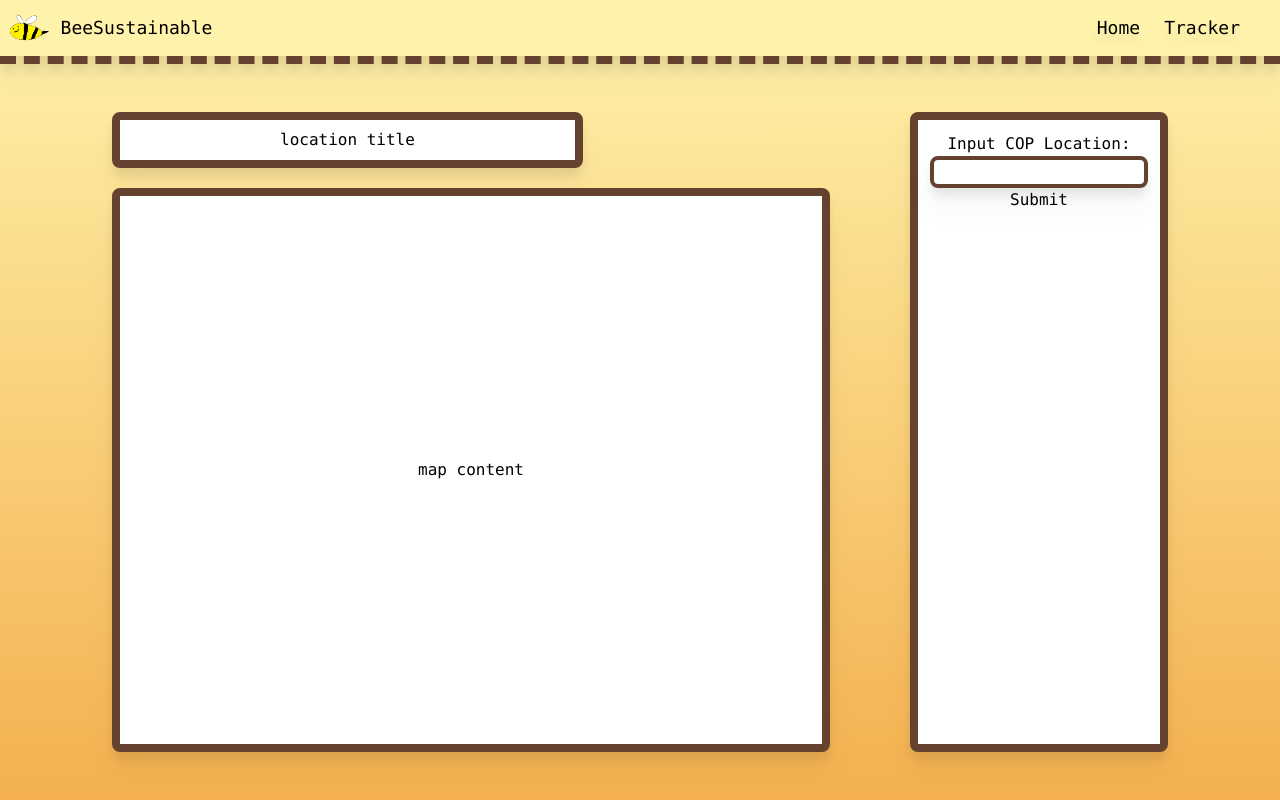
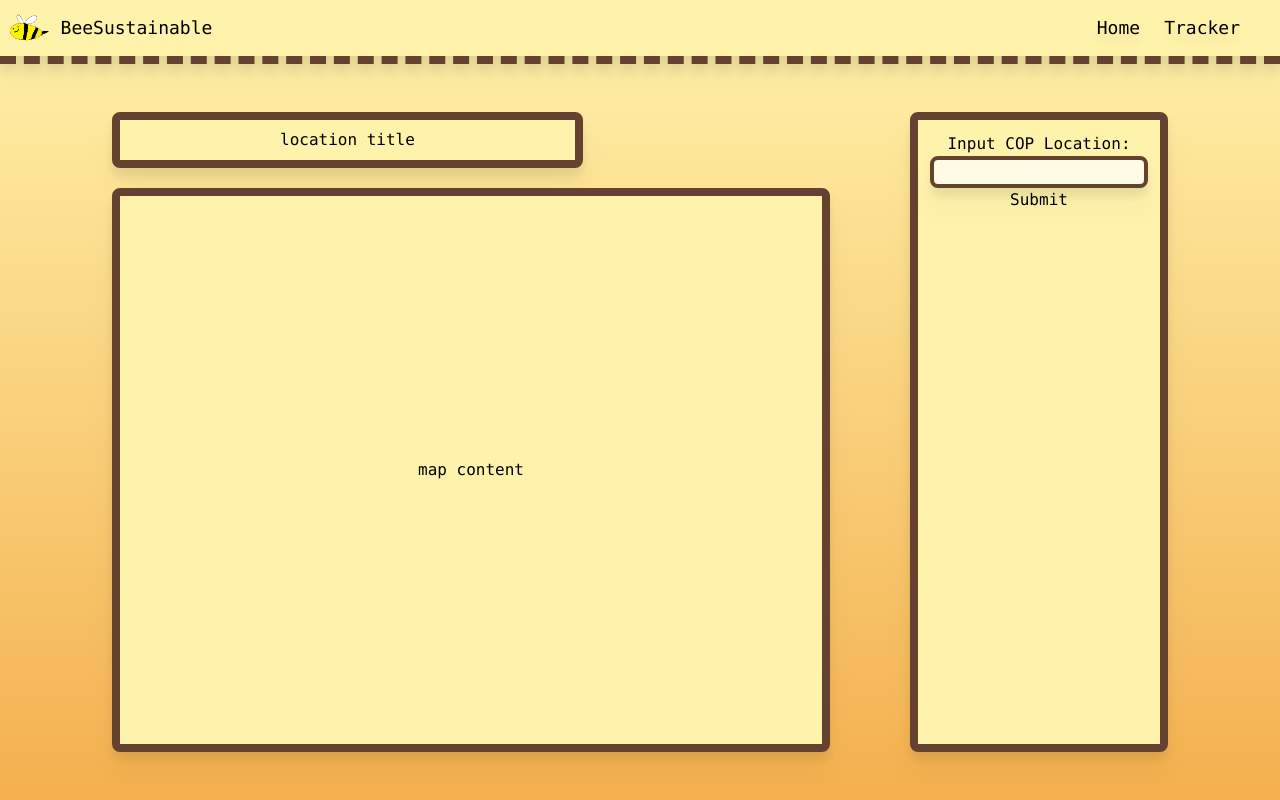
Before and after one commit to ben123-source/beesustainable, a React (Create React App) app: page /tracker in a window 1280 px wide. Built offline with nearby package versions, Linux system fonts and the light colour scheme.

Commit message:
Color Changes

```diff
--- a/src/Tracker.js
+++ b/src/Tracker.js
@@ -1,21 +1,22 @@
 import Navbar from "./Navbar";
 import UserInputForm from "./UserInputForm";
 import React from "react";
+import "./styles.css";
 const Tracker = () => {
 	return (
 		<div className="flex flex-col bg-gradient-to-b from-[#FFF3AC] to-[#F4B04E] min-h-screen">
 			<Navbar />
 			<div class="flex grow basis-full px-28 py-12 justify-between gap-20 font-lucida">
 				<div class="basis-4/5 flex flex-col gap-5 text-center ">
-					<div class="px-40 self-start bg-white grow-1 basis-14 border-[#64422F] border-8 rounded-lg drop-shadow-xl flex">
+					<div class="px-40 self-start grow-1 basis-14 border-[#64422F] border-8 rounded-lg bg-[#FFF3AC] drop-shadow-xl flex">
 						<div class="justify-center self-center">location title</div>
 					</div>
-					<div class="flex bg-white grow basis-96 border-[#64422F] border-8 rounded-lg drop-shadow-xl justify-center">
+					<div class="flex bg-[#FFF3AC] grow basis-96 border-[#64422F] border-8 rounded-lg drop-shadow-xl justify-center">
 						<div class="self-center grow">map content</div>
 					</div>
 				</div>
-				<div class="flex bg-white basis-1/4 text-center block border-[#64422F] border-8 rounded-lg drop-shadow-xl">
-					<div class="block p-3 self-center min-h-full min-w-full overflow-y-scroll">
+				<div class="flex bg-[#FFF3AC] basis-1/4 text-center block border-[#64422F] border-8 rounded-lg drop-shadow-xl">
+					<div class="block p-3 self-center min-h-full min-w-full overflow-y-scroll scrollable-container">
 						{" "}
 						<UserInputForm />
 					</div>
--- a/src/UserInputForm.js
+++ b/src/UserInputForm.js
@@ -22,7 +22,7 @@ const UserInputForm = () => {
 				Input COP Location:
 				{/* Input field with value and onChange controlled by state */}
 				<input
-					class="border-[#64422F] border-4 rounded-lg drop-shadow-xl"
+					class="border-[#64422F] border-4 rounded-lg drop-shadow-xl bg-[#FFFBE5]"
 					type="text"
 					value={inputValue}
 					onChange={handleInputChange}
--- /dev/null
+++ b/src/styles.css
@@ -0,0 +1,4 @@
+.scrollable-container {
+	scrollbar-width: thin;
+	scrollbar-color: #f4b04e #FFFBE5;
+}
```
